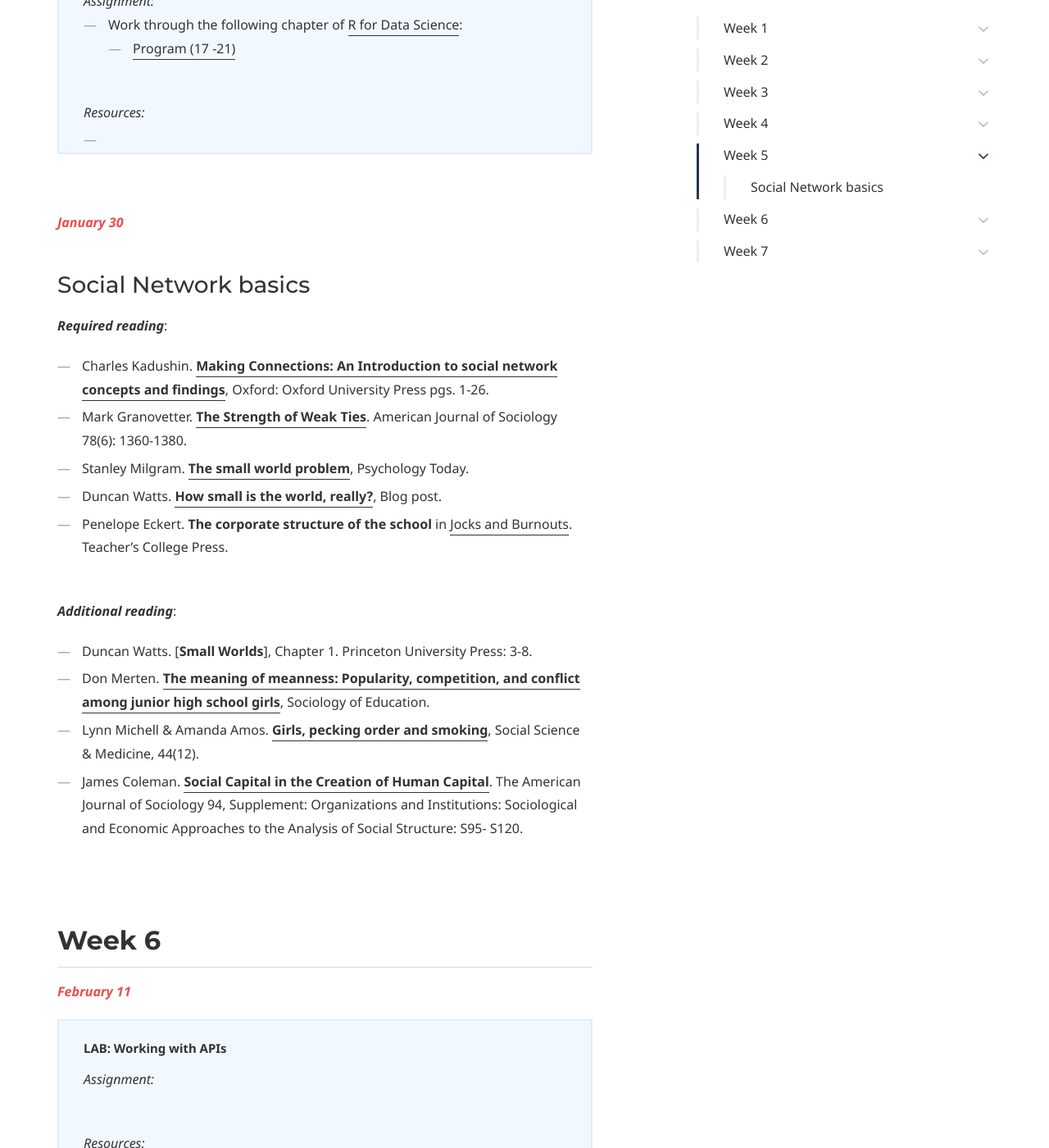
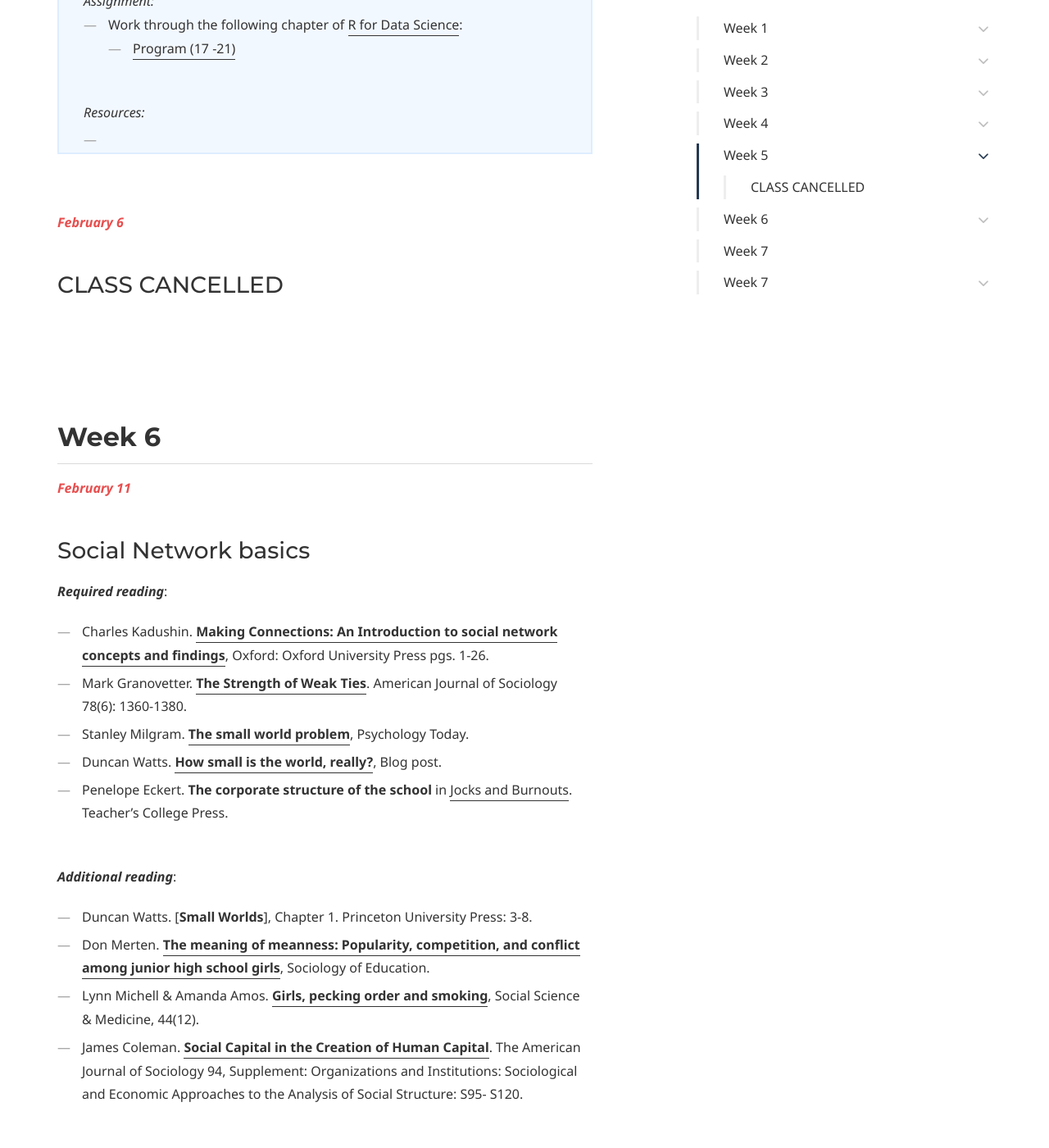
Before and after one commit to dssoc/dssoc.github.io, a Jekyll site: the page built from schedule.md, in a window 1280 px wide and 1400 px high, scrolled down 4830 px. Shown: the whole window at 82% size. Built offline with Jekyll 4.4.1, drawn with Linux system fonts in a browser that asks for light colours; some web fonts are replaced.

```diff
--- a/schedule.md
+++ b/schedule.md
@@ -164,7 +164,15 @@
 </div>
 <br/>
 
-<b><i><font color="#E84E4E">January 30</font></i></b>
+
+<b><i><font color="#E84E4E">February 6</font></i></b>
+### CLASS CANCELLED
+<br/><br/><br/>
+
+
+
+## Week 6
+<b><i><font color="#E84E4E">February 11</font></i></b>
 ### Social Network basics
 
 ***Required reading***:
@@ -183,8 +191,7 @@
 - James Coleman. [**Social Capital in the Creation of Human Capital**](https://www.jstor.org/stable/2780243?seq=1). The American Journal of Sociology 94, Supplement: Organizations and Institutions: Sociological and Economic Approaches to the Analysis of Social Structure: S95- S120.
 <br/><br/><br/>
 
-## Week 6
-<b><i><font color="#E84E4E">February 11</font></i></b>
+<b><i><font color="#E84E4E">February 13</font></i></b>
 
 <div class="callout callout--info">
 <p><b>LAB: Working with APIs</b></p>
@@ -227,8 +234,10 @@
   <li></li>
 </ul>
 </div>
-<br/>
+<br/><br/><br/>
 
+
+## Week 7
 <b><i><font color="#E84E4E">February 20</font></i></b>
 ### Text analysis: how do we get from words to numbers?
 ***Required reading***:
```
